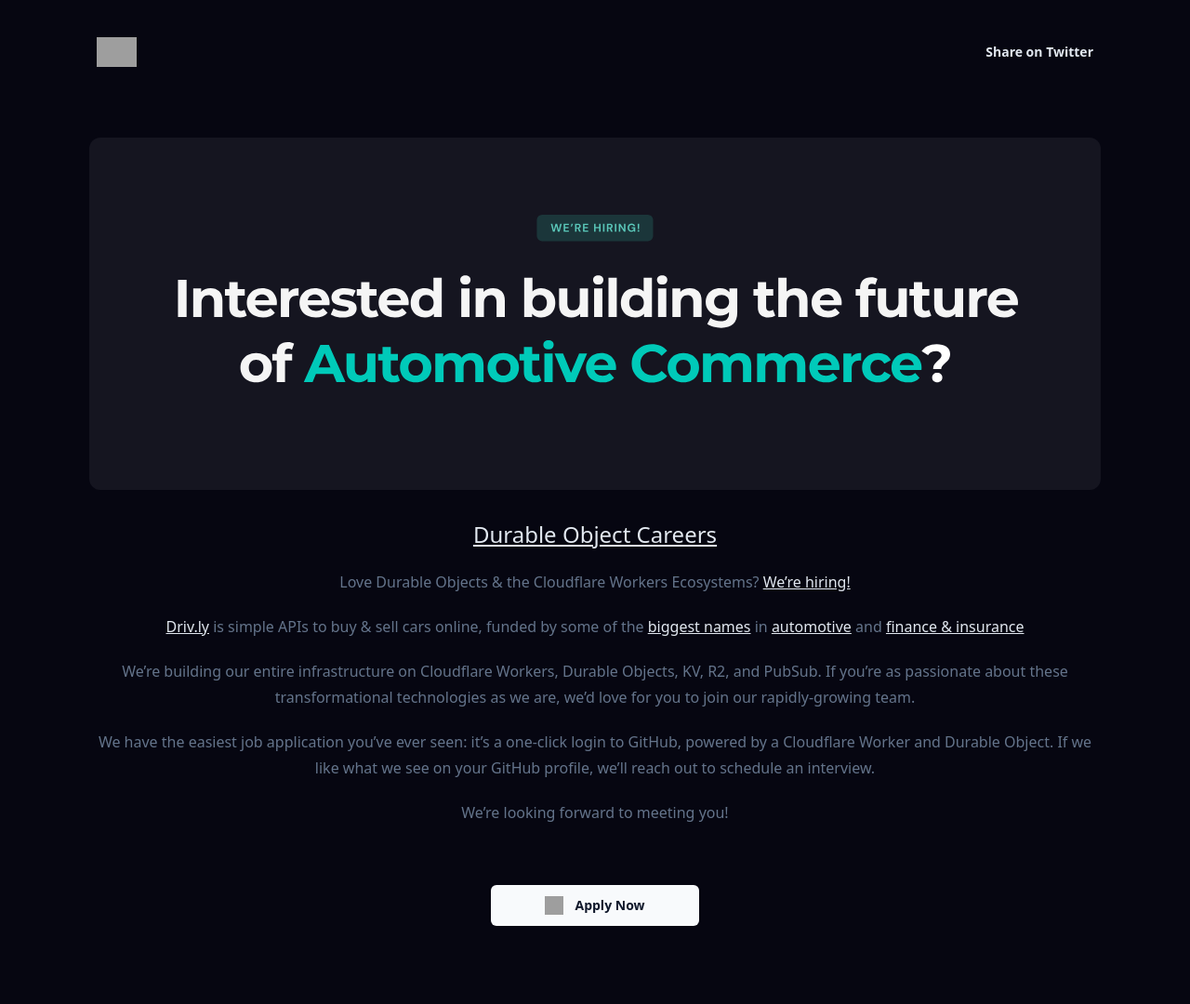
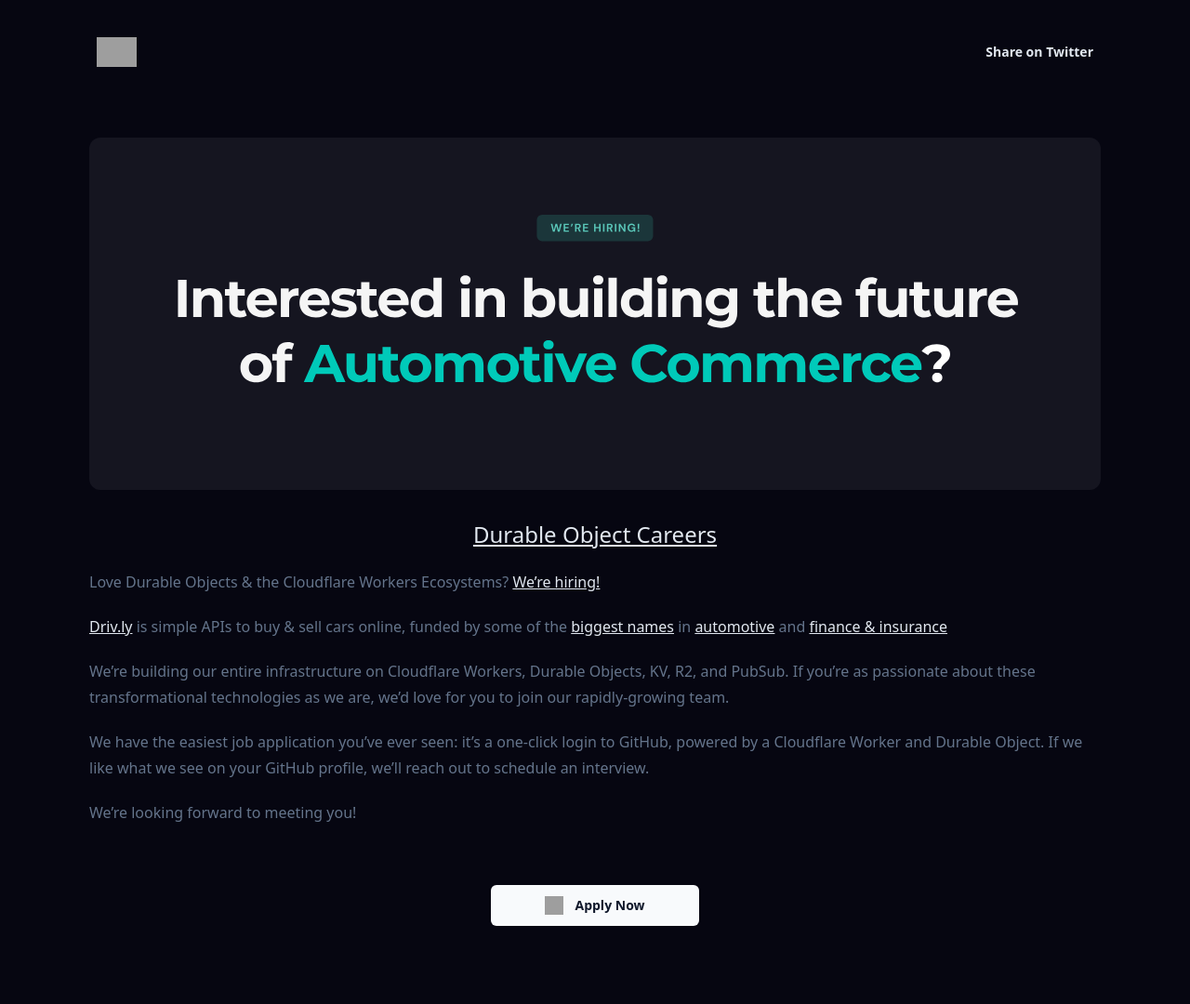
Before and after one commit to drivly/careers.do, a Jekyll site: the page built from README.md, in a window 1280 px wide. Shown: the whole page at 93% size. Built offline with Jekyll 4.4.1, drawn with Linux system fonts in a browser that asks for light colours; nearby versions of some CDN libraries; our own code applies the rules of GitHub Pages for plain Markdown files; grey boxes are pictures that could not be loaded.

Commit message:
prose-a: left

```diff
--- a/_layouts/default.html
+++ b/_layouts/default.html
@@ -30,7 +30,7 @@
   <div class="relative flex min-h-screen flex-col justify-center overflow-hidden bg-[#060611] py-4 sm:py-1">
     <div class="mx-auto max-w-6xl px-4 mt-6 sm:py-10 text-center sm:px-6 lg:px-8">
       <div
-        class="mx-auto mt-6 max-w-6xl text-md tracking-loose text-slate-500 prose py-6 prose-a:text-slate-200 prose-h1:text-2xl prose-img:hidden sm:prose-img:block">
+        class="mx-auto mt-6 max-w-6xl text-md tracking-loose text-slate-500 prose py-6 prose-a:text-slate-200 prose-h1:text-2xl prose-img:hidden sm:prose-img:block prose-p:text-left">
         {{ content }}
       </div>
 
```
